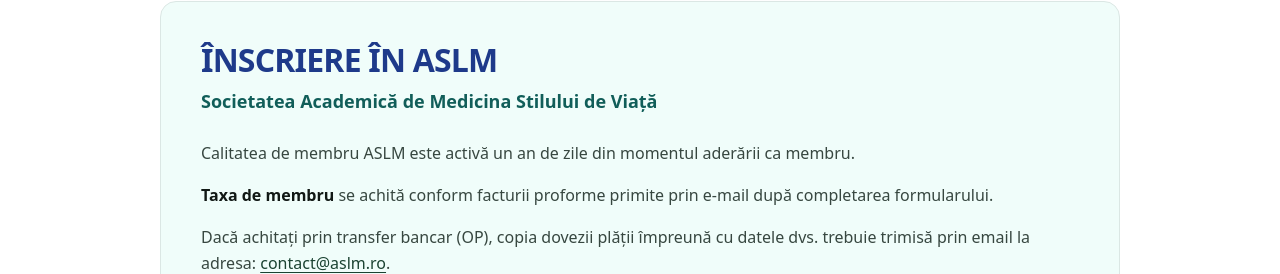
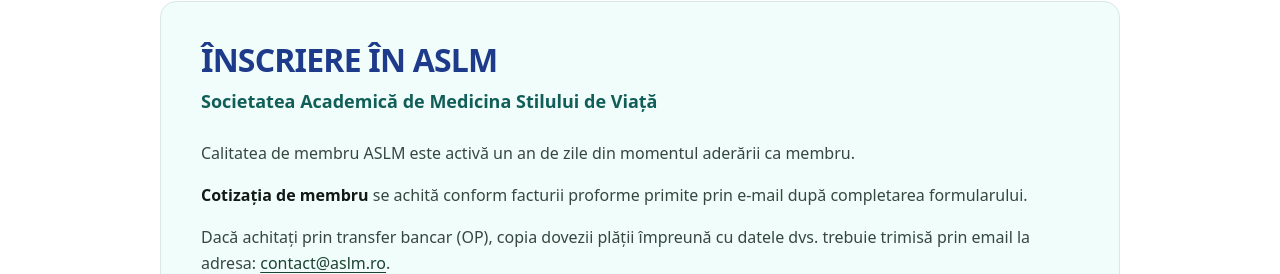
Before and after one commit to SwagMasterPro/wwwaslmro, a Next.js app: page /membri in a window 1280 px wide. Shown: the part 1984-2258 px from the top of the page. Built offline with nearby package versions, Linux system fonts and the light colour scheme; no server answers.

Commit message:
fix(membership): use cotizatie in registration labels

```diff
--- a/components/membership/MembershipPackagesPage.tsx
+++ b/components/membership/MembershipPackagesPage.tsx
@@ -97,7 +97,7 @@ export default function MembershipPackagesPage({ audience }: { audience: "indivi
             <p className={styles.registrationSubtitle}>Societatea Academică de Medicina Stilului de Viață</p>
             <div className={styles.paymentNotes}>
               <p>Calitatea de membru ASLM este activă un an de zile din momentul aderării ca membru.</p>
-              <p><strong>Taxa de membru</strong> se achită conform facturii proforme primite prin e-mail după completarea formularului.</p>
+              <p><strong>Cotizația de membru</strong> se achită conform facturii proforme primite prin e-mail după completarea formularului.</p>
               <p>Dacă achitați prin transfer bancar (OP), copia dovezii plății împreună cu datele dvs. trebuie trimisă prin email la adresa: <a href="mailto:contact@aslm.ro">contact@aslm.ro</a>.</p>
               <p>Dacă achitați cu cardul, nu este necesară trimiterea dovezii plății, aceasta este înregistrată automat.</p>
             </div>
--- a/wordpress/individual-membership-embed/aslm-individual-membership/form.html
+++ b/wordpress/individual-membership-embed/aslm-individual-membership/form.html
@@ -104,9 +104,9 @@ $("#taxa_eur").on("change", function(e){
     <td id="ins">[text* Adresa]</td>
   </tr>
   <tr id="ins">
-    <td id="ins">Taxa înregistrare</td>
+    <td id="ins">Cotizație</td>
     <td id="ins"><select name="taxa-ped" id="taxa_eur" onblur="myFunction()">
-  <option value="">Selectați tipul înregistrării</option>
+  <option value="">Selectați tipul cotizației</option>
 [php snippet=9]
 </select>
 [text* Taxa-inregistrare id:taxa-inreg value:""]</td>
```
